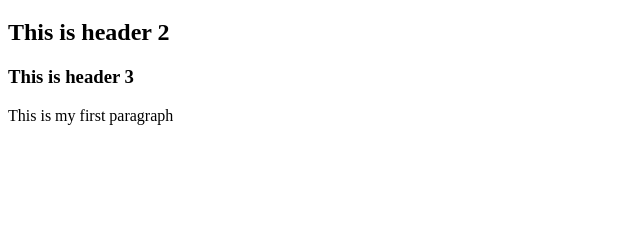
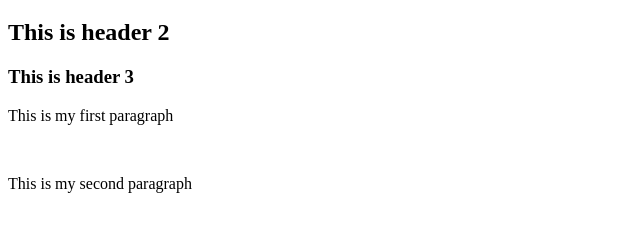
Before and after one commit to ferhanali93/webpage, a plain HTML site: page index.html in a window 1280 px wide. Shown: the part 61-292 px from the top of the page, without its empty margins (0-640 px from the left). Drawn offline with Linux system fonts and the light colour scheme.

Commit message:
modified index.html

```diff
--- a/index.html
+++ b/index.html
@@ -9,5 +9,7 @@
 <h2>This is header 2</h2>
 <h3>This is header 3</h3>
 		<p>This is my first paragraph</p>
+<br>
+<p> This is my second paragraph</p>
 </body>
 </html>
```
